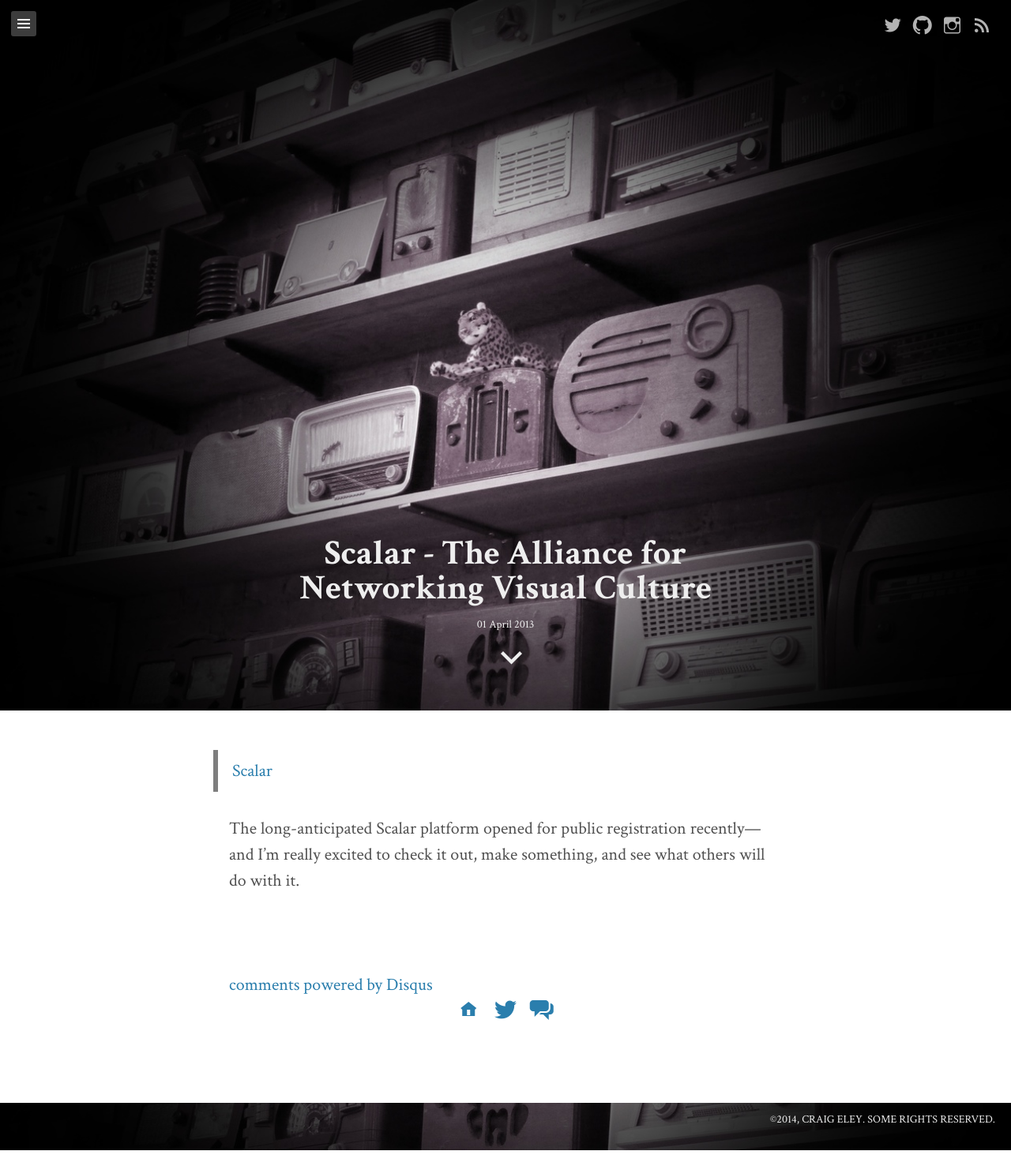
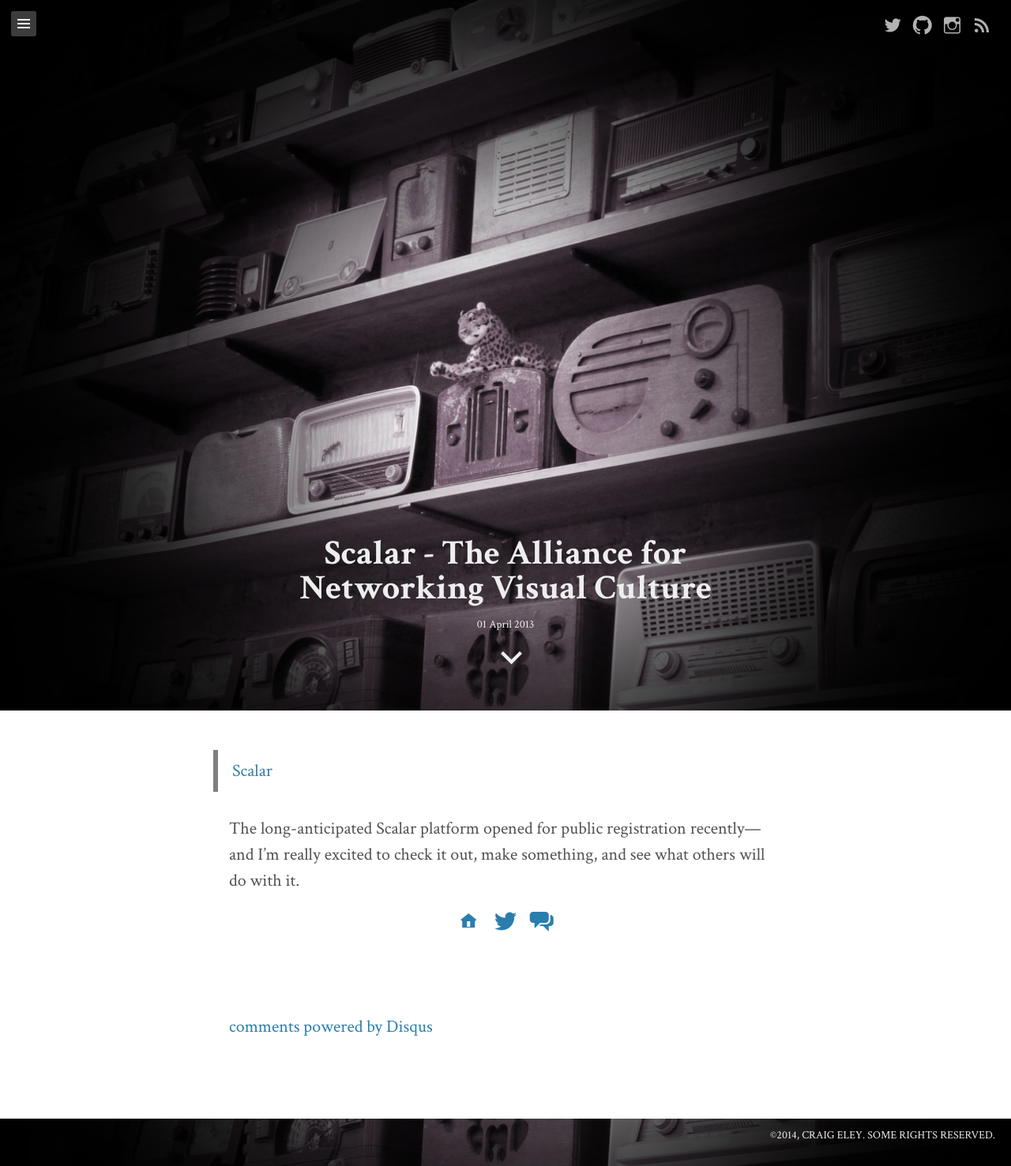
Before and after one commit to craigeley/craigeley.github.io, a Jekyll site: the page built from _posts/2013-03-31-scalar-the-alliance-for-networking-visual-culture.md, in a window 1280 px wide. Shown: the whole page at 79% size. Built offline with Jekyll 4.4.1, drawn with Linux system fonts in a browser that asks for light colours; comment, search, counter and statistics services are not loaded.

Commit message:
Page template updates

```diff
--- a/_layouts/post.html
+++ b/_layouts/post.html
@@ -26,6 +26,10 @@
 <div id="article">
 	{{ content }}
 
+<div id="base-icon">
+<center><a href="http://craigeley.github.io"><span class="genericon genericon-home"></span></a>&nbsp;&nbsp;&nbsp;<a href="{{ site.url }}"><span class="genericon genericon-twitter"></span></a>&nbsp;&nbsp;&nbsp;<a href="{{ site.url }}/{{ post.url }}/#comments"><span class="genericon genericon-chat"></span></a></center>
+</div>
+
 <a name="comments"></a>
       <aside class="disqus">
         <div id="disqus_thread"></div>
@@ -43,10 +47,6 @@
         <noscript>Please enable JavaScript to view the <a href="http://disqus.com/?ref_noscript">comments powered by Disqus.</a></noscript>
         <a href="http://disqus.com" class="dsq-brlink">comments powered by <span class="logo-disqus">Disqus</span></a>
       </aside>
-
-<div id="base-icon">
-<center><a href="{{ site.url }}"><span class="genericon genericon-home"></span></a>&nbsp;&nbsp;&nbsp;<a href="{{ site.url }}"><span class="genericon genericon-twitter"></span></a>&nbsp;&nbsp;&nbsp;<a href="{{ site.url }}"><span class="genericon genericon-chat"></span></a></center>
-</div>
 </div>
 
 <script src="/assets/js/smooth-scroll.js"></script>
```
